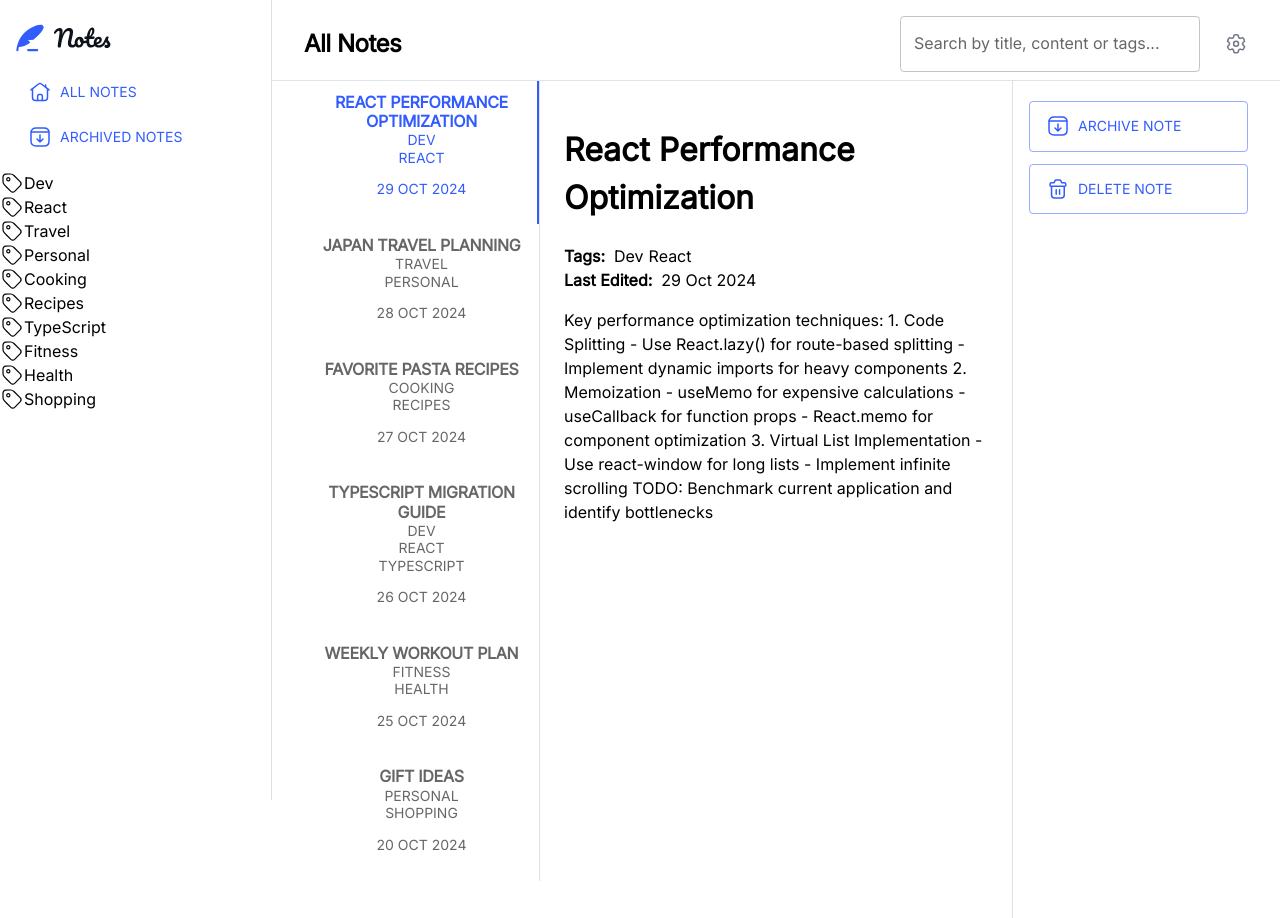
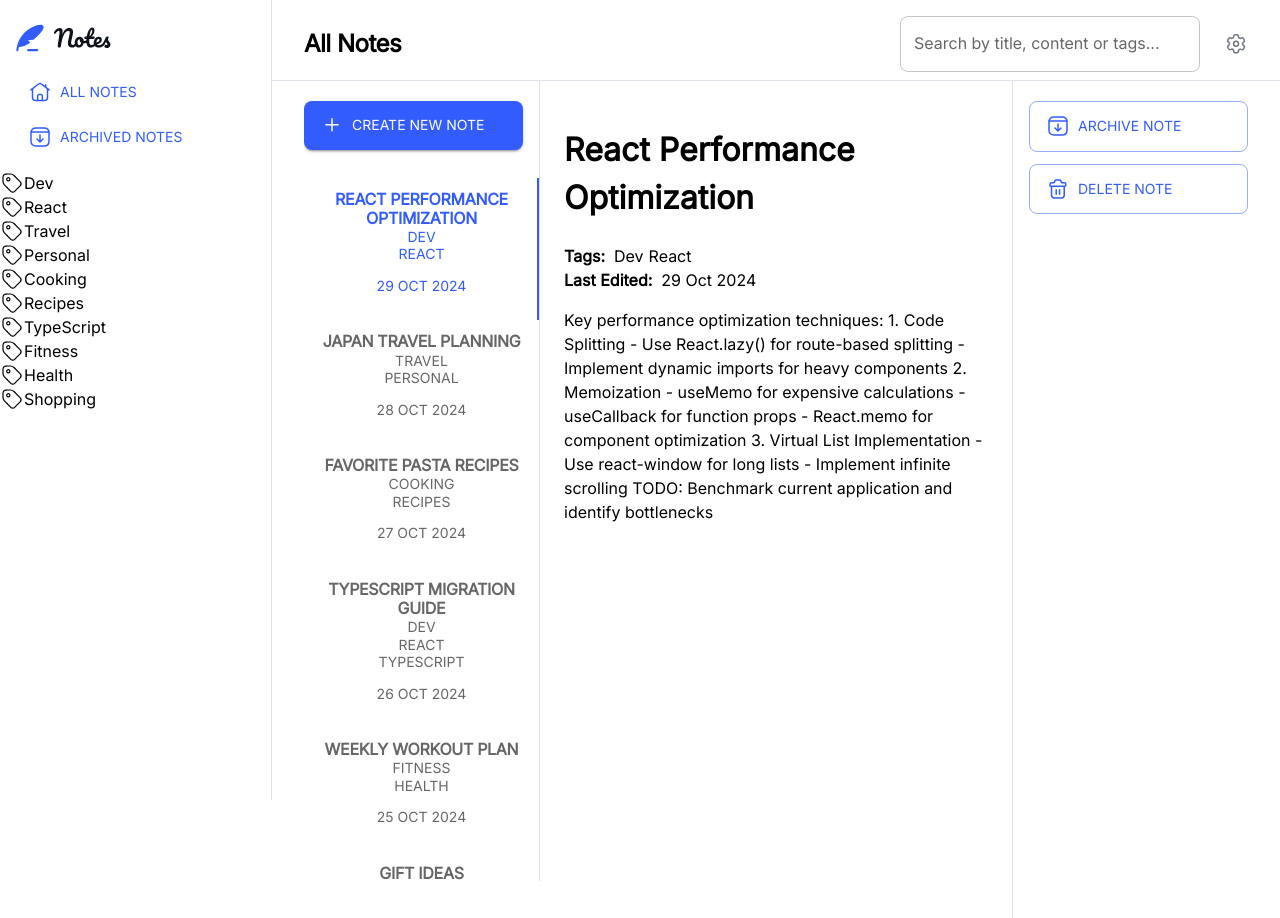
Before and after one commit to Anastasiya2310/NotesTaking, a React (Create React App) app: page / in a window 1280 px wide. Shown: the top 918 px of the page. Built offline with nearby package versions, Linux system fonts and the light colour scheme.

Commit message:
add new note button (to app component)

```diff
--- a/src/App.tsx
+++ b/src/App.tsx
@@ -1,7 +1,15 @@
 import { useState } from "react";
 import "./App.css"
 import "@fontsource/inter"
-import { Typography, ThemeProvider, Box, Grid2, useMediaQuery, useTheme, Tab, Divider } from '@mui/material'
+import { Typography,
+        ThemeProvider,
+        Box,
+        Grid2,
+        useMediaQuery,
+        useTheme,
+        Tab,
+        Divider,
+        Button } from '@mui/material'
 import theme from './theme'
 import data from "./data.json"
 import Content from "./components/Content/Content"
@@ -11,6 +19,7 @@ import SidebarRight from "./components/SidebarRight/SidebarRight"
 import { TabContext, TabList, TabPanel } from "@mui/lab";
 import { ITitle } from "./interfaces/interfaces";
 import Header from "./components/Header/Header";
+import { IconPlus }  from "./assets/icons";
 
 function App() {
   let tagsArray = data.notes.flatMap((obj) => obj.tags);
@@ -62,6 +71,12 @@ function App() {
                         orientation="vertical"
                         scrollButtons="auto"
                       >
+                        <Box sx={{ pt: 2.5, pr: 2, pb: 2 }}>
+                          <Button variant="contained" sx={{ "justifyContent": "flex-start", width: "100%", mb: 1.5, px: 2, py: 1.5 }}>
+                            <IconPlus sx={{ mr: 1 }} />
+                            Create New Note
+                          </Button>
+                        </Box>
                         {filteredIsArchived.map((note, index) => (
                           <Tab key={index} label={<SidebarNotes note={note} />} value={String(index)} sx={{ justifyContent: "flex-start" }}/>
                         ))}
--- a/src/components/SidebarNotes/SidebarNotes.tsx
+++ b/src/components/SidebarNotes/SidebarNotes.tsx
@@ -1,9 +1,10 @@
 import { INote } from "../../interfaces/interfaces"
 import { formatDate } from "../../utils/dateUtils"
-import { Box, Typography } from "@mui/material";
+import { Box, Typography} from "@mui/material";
 
 function SidebarNotes({ note }: { note: INote }) {
   return (
+    <>
       <Box>
         <Typography variant="h3">{note.title}</Typography>
         <Box>
@@ -13,6 +14,8 @@ function SidebarNotes({ note }: { note: INote }) {
         </Box>
         <p>{formatDate(note.lastEdited)}</p>
       </Box>
+    </>
+
   );
 }
 
--- a/src/components/SidebarRight/SidebarRight.tsx
+++ b/src/components/SidebarRight/SidebarRight.tsx
@@ -1,6 +1,5 @@
 import { Button, Box, Divider } from "@mui/material";
-import IconArchive from "../../assets/icons/IconArchive";
-import IconDelete from "../../assets/icons/IconDelete";
+import { IconArchive, IconDelete }  from "../../assets/icons";
 
 function SidebarRight() {
   return (
--- a/src/theme.ts
+++ b/src/theme.ts
@@ -74,6 +74,10 @@ const spacingValues = {
   10: 80,
 };
 
+const shape = {
+  borderRadius: 8,
+};
+
 const columnSettings = {
   width: {
     xs: 24,
@@ -146,6 +150,7 @@ const theme: ThemeOptions = createTheme({
   // custom: {
   //   columnSettings,
   // },
+  shape: shape,
 });
 
 export default theme;
```
Also changed, not shown: src/components/SidebarArchive/SidebarArchive.tsx (deleted). Lines whose indentation alone changed are shown as unchanged.
